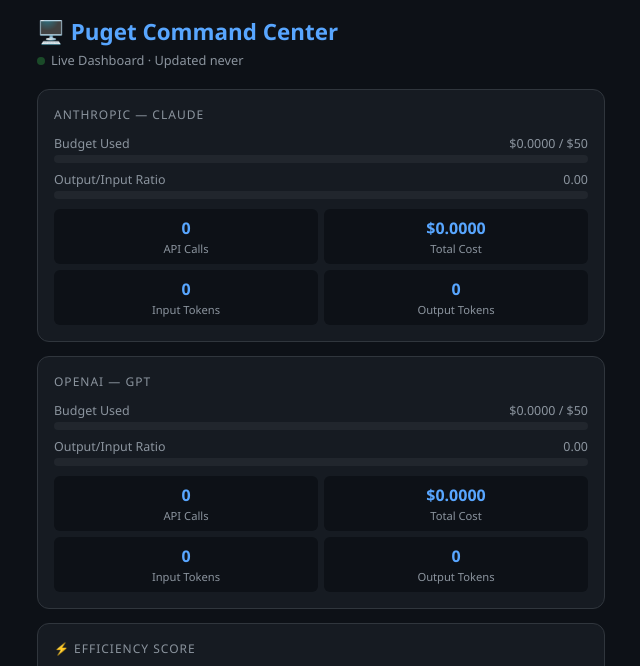
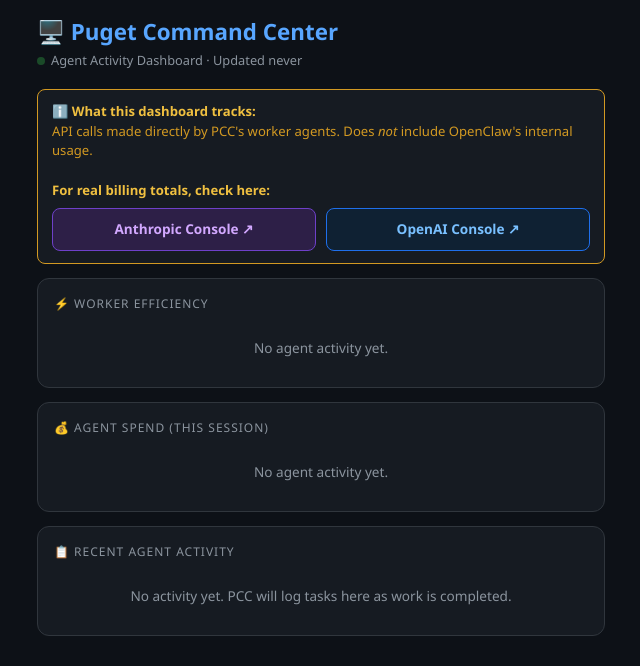
Before and after one commit to fredsaiteam/pcc-dashboard, a plain HTML site: page index.html in a window 1280 px wide. Shown: the top 666 px of the page, without its empty margins (319-959 px from the left). Drawn offline with Linux system fonts and the light colour scheme.

Commit message:
dashboard: honest tracking - agent activity only + billing console links

```diff
--- a/index.html
+++ b/index.html
@@ -11,9 +11,15 @@
     .sub { color: #8b949e; font-size: 0.8rem; margin-bottom: 20px; }
     .card { background: #161b22; border: 1px solid #30363d; border-radius: 12px; padding: 16px; margin-bottom: 14px; }
     .card-title { font-size: 0.75rem; text-transform: uppercase; letter-spacing: 1px; color: #8b949e; margin-bottom: 12px; }
-    .provider-name { font-size: 1.1rem; font-weight: bold; margin-bottom: 10px; }
-    .anthropic { color: #d2a8ff; }
-    .openai    { color: #79c0ff; }
+    .notice { background: #161b22; border: 1px solid #d29922; border-radius: 8px; padding: 12px 14px; margin-bottom: 14px; font-size: 0.82rem; color: #d29922; line-height: 1.5; }
+    .notice strong { color: #f0c040; }
+    .console-links { display: grid; grid-template-columns: 1fr 1fr; gap: 10px; margin-top: 4px; }
+    .console-btn { display: block; text-align: center; padding: 10px; border-radius: 8px; text-decoration: none; font-size: 0.85rem; font-weight: bold; }
+    .btn-anthropic { background: #2d1f47; color: #d2a8ff; border: 1px solid #6e40c9; }
+    .btn-openai    { background: #0f2133; color: #79c0ff; border: 1px solid #1f6feb; }
+    .stat-row { display: flex; justify-content: space-between; padding: 7px 0; border-bottom: 1px solid #21262d; font-size: 0.88rem; }
+    .stat-row:last-child { border: none; }
+    .stat-val { color: #58a6ff; font-weight: bold; }
     .gauge-wrap { margin: 8px 0; }
     .gauge-label { display: flex; justify-content: space-between; font-size: 0.78rem; color: #8b949e; margin-bottom: 3px; }
     .gauge-bar { height: 8px; background: #21262d; border-radius: 4px; overflow: hidden; }
@@ -21,143 +27,140 @@
     .green  { background: linear-gradient(90deg, #238636, #2ea043); }
     .yellow { background: linear-gradient(90deg, #9e6a03, #d29922); }
     .red    { background: linear-gradient(90deg, #b91c1c, #da3633); }
-    .stats { display: grid; grid-template-columns: 1fr 1fr; gap: 6px; margin-top: 10px; }
-    .stat { background: #0d1117; border-radius: 6px; padding: 8px; text-align: center; }
-    .stat-val { font-size: 1rem; font-weight: bold; color: #58a6ff; }
-    .stat-lbl { font-size: 0.7rem; color: #8b949e; margin-top: 2px; }
-    .score-wrap { text-align: center; padding: 8px 0; }
-    .score { font-size: 3rem; font-weight: bold; }
-    .score-lbl { font-size: 0.78rem; color: #8b949e; margin-top: 4px; }
-    .log-item { font-size: 0.78rem; padding: 6px 0; border-bottom: 1px solid #21262d; color: #8b949e; }
+    .score { font-size: 2.8rem; font-weight: bold; text-align: center; padding: 6px 0; }
+    .score-sub { font-size: 0.75rem; color: #8b949e; text-align: center; margin-bottom: 10px; }
+    .log-item { font-size: 0.78rem; padding: 7px 0; border-bottom: 1px solid #21262d; color: #8b949e; line-height: 1.5; }
     .log-item:last-child { border: none; }
-    .log-item .model { color: #e6edf3; font-weight: bold; }
-    .log-item .cost { color: #58a6ff; }
+    .log-model { color: #e6edf3; font-weight: bold; }
+    .log-cost  { color: #58a6ff; }
+    .empty { color: #8b949e; font-size: 0.85rem; text-align: center; padding: 14px 0; }
     .status-dot { display: inline-block; width: 8px; height: 8px; border-radius: 50%; background: #2ea043; margin-right: 6px; animation: pulse 2s infinite; }
     @keyframes pulse { 0%,100%{opacity:1} 50%{opacity:0.4} }
-    .empty { color: #8b949e; font-size: 0.85rem; text-align: center; padding: 12px 0; }
-    .alert { background: #1c1c0a; border: 1px solid #d29922; border-radius: 8px; padding: 10px 14px; margin-bottom: 14px; font-size: 0.85rem; color: #d29922; }
+    .tag { display: inline-block; font-size: 0.7rem; padding: 2px 6px; border-radius: 4px; margin-right: 4px; }
+    .tag-opus    { background: #2d1f47; color: #d2a8ff; }
+    .tag-sonnet  { background: #0f2133; color: #79c0ff; }
+    .tag-mini    { background: #0d2010; color: #56d364; }
+    .tag-other   { background: #21262d; color: #8b949e; }
+    .stats-grid { display: grid; grid-template-columns: 1fr 1fr; gap: 8px; margin-top: 10px; }
+    .stat-box { background: #0d1117; border-radius: 6px; padding: 8px; text-align: center; }
+    .stat-box-val { font-size: 1.1rem; font-weight: bold; color: #58a6ff; }
+    .stat-box-lbl { font-size: 0.7rem; color: #8b949e; margin-top: 2px; }
   </style>
 </head>
 <body>
   <h1>🖥️ Puget Command Center</h1>
-  <p class="sub"><span class="status-dot"></span>Live Dashboard · <span id="updated">Loading...</span></p>
+  <p class="sub"><span class="status-dot"></span>Agent Activity Dashboard · <span id="updated">Loading...</span></p>
 
-  <div id="alert-box"></div>
-
-  <div class="card">
-    <div class="card-title">Anthropic — Claude</div>
-    <div id="anthropic-content"><div class="empty">Loading...</div></div>
+  <div class="notice">
+    <strong>ℹ️ What this dashboard tracks:</strong><br>
+    API calls made directly by PCC's worker agents. Does <em>not</em> include OpenClaw's internal usage.<br><br>
+    <strong>For real billing totals, check here:</strong>
+    <div class="console-links" style="margin-top:8px">
+      <a class="console-btn btn-anthropic" href="https://console.anthropic.com/settings/usage" target="_blank">Anthropic Console ↗</a>
+      <a class="console-btn btn-openai"    href="https://platform.openai.com/usage"             target="_blank">OpenAI Console ↗</a>
+    </div>
   </div>
 
   <div class="card">
-    <div class="card-title">OpenAI — GPT</div>
-    <div id="openai-content"><div class="empty">Loading...</div></div>
+    <div class="card-title">⚡ Worker Efficiency</div>
+    <div id="efficiency-content"><div class="empty">No agent activity yet.</div></div>
   </div>
 
   <div class="card">
-    <div class="card-title">⚡ Efficiency Score</div>
-    <div id="efficiency-content"><div class="empty">Loading...</div></div>
+    <div class="card-title">💰 Agent Spend (this session)</div>
+    <div id="spend-content"><div class="empty">No agent activity yet.</div></div>
   </div>
 
   <div class="card">
-    <div class="card-title">📋 Recent Activity</div>
-    <div id="activity-content"><div class="empty">No activity yet.</div></div>
+    <div class="card-title">📋 Recent Agent Activity</div>
+    <div id="activity-content"><div class="empty">No activity yet. PCC will log tasks here as work is completed.</div></div>
   </div>
 
   <script>
-    const BUDGET = 50.0;
-
     function colorClass(pct) {
       return pct < 60 ? 'green' : pct < 85 ? 'yellow' : 'red';
     }
-
-    function fmt(n, decimals=4) {
-      return Number(n).toFixed(decimals);
+    function tagClass(model) {
+      if (!model) return 'tag-other';
+      if (model.includes('opus'))   return 'tag-opus';
+      if (model.includes('sonnet')) return 'tag-sonnet';
+      if (model.includes('mini'))   return 'tag-mini';
+      return 'tag-other';
     }
-
-    function providerHTML(d, cls) {
-      const cost = d.cost_usd || 0;
-      const pct = Math.min(cost / BUDGET * 100, 100);
-      const ratio = d.input_tokens > 0 ? d.output_tokens / d.input_tokens : 0;
-      const ratioPct = Math.min(ratio * 100, 100);
-      const avgCost = d.calls > 0 ? cost / d.calls : 0;
-      return `
-        <div class="gauge-wrap">
-          <div class="gauge-label"><span>Budget Used</span><span>$${fmt(cost)} / $${BUDGET}</span></div>
-          <div class="gauge-bar"><div class="gauge-fill ${colorClass(pct)}" style="width:${pct}%"></div></div>
-        </div>
-        <div class="gauge-wrap">
-          <div class="gauge-label"><span>Output/Input Ratio</span><span>${fmt(ratio,2)}</span></div>
-          <div class="gauge-bar"><div class="gauge-fill green" style="width:${ratioPct}%"></div></div>
-        </div>
-        <div class="stats">
-          <div class="stat"><div class="stat-val">${d.calls}</div><div class="stat-lbl">API Calls</div></div>
-          <div class="stat"><div class="stat-val">$${fmt(cost)}</div><div class="stat-lbl">Total Cost</div></div>
-          <div class="stat"><div class="stat-val">${Number(d.input_tokens).toLocaleString()}</div><div class="stat-lbl">Input Tokens</div></div>
-          <div class="stat"><div class="stat-val">${Number(d.output_tokens).toLocaleString()}</div><div class="stat-lbl">Output Tokens</div></div>
-        </div>`;
-    }
+    function fmt(n, d=4) { return Number(n).toFixed(d); }
 
     function render(data) {
       document.getElementById('updated').textContent =
-        'Updated ' + (data.last_updated ? data.last_updated.slice(0,16).replace('T',' ') : 'never');
+        'Updated ' + (data.last_updated ? data.last_updated.slice(0,16).replace('T',' ') + ' CT' : 'never');
 
-      document.getElementById('anthropic-content').innerHTML = providerHTML(data.anthropic, 'anthropic');
-      document.getElementById('openai-content').innerHTML    = providerHTML(data.openai,    'openai');
+      const a = data.anthropic, o = data.openai;
+      const totalCalls = a.calls + o.calls;
+      const totalCost  = (a.cost_usd||0) + (o.cost_usd||0);
+      const allLogs    = [...(a.log||[]), ...(o.log||[])].sort((x,y) => y.ts.localeCompare(x.ts));
+      const opusCalls  = allLogs.filter(e => e.model && e.model.includes('opus')).length;
+      const workerCalls= totalCalls - opusCalls;
+      const score      = totalCalls > 0 ? Math.round(workerCalls / totalCalls * 100) : 100;
+      const scoreColor = score > 70 ? '#2ea043' : score > 40 ? '#d29922' : '#da3633';
 
       // Efficiency
-      const totalCalls = data.anthropic.calls + data.openai.calls;
-      const opusCalls  = (data.anthropic.log || []).filter(e => e.model && e.model.includes('opus')).length;
-      const score      = totalCalls > 0 ? Math.round(100 - (opusCalls / totalCalls * 100)) : 100;
-      const scoreColor = score > 70 ? '#2ea043' : score > 40 ? '#d29922' : '#da3633';
-      const totalCost  = (data.anthropic.cost_usd || 0) + (data.openai.cost_usd || 0);
-      document.getElementById('efficiency-content').innerHTML = `
-        <div class="score-wrap">
-          <div class="score" style="color:${scoreColor}">${score}<span style="font-size:1rem">/100</span></div>
-          <div class="score-lbl">Higher = more work done by cheap workers vs Opus</div>
-        </div>
-        <div class="stats">
-          <div class="stat"><div class="stat-val">${totalCalls}</div><div class="stat-lbl">Total Calls</div></div>
-          <div class="stat"><div class="stat-val">$${fmt(totalCost)}</div><div class="stat-lbl">Combined Cost</div></div>
-          <div class="stat"><div class="stat-val">${opusCalls}</div><div class="stat-lbl">Opus Calls</div></div>
-          <div class="stat"><div class="stat-val">${totalCalls - opusCalls}</div><div class="stat-lbl">Worker Calls</div></div>
-        </div>`;
+      if (totalCalls === 0) {
+        document.getElementById('efficiency-content').innerHTML = '<div class="empty">No agent activity yet.</div>';
+      } else {
+        const opusPct   = Math.min(opusCalls  / totalCalls * 100, 100);
+        const workerPct = Math.min(workerCalls / totalCalls * 100, 100);
+        document.getElementById('efficiency-content').innerHTML = `
+          <div class="score" style="color:${scoreColor}">${score}<span style="font-size:1rem; color:#8b949e">/100</span></div>
+          <div class="score-sub">Higher = more work done by cheap models. Target: above 70.</div>
+          <div class="gauge-wrap">
+            <div class="gauge-label"><span>Worker calls (cheap)</span><span>${workerCalls} / ${totalCalls}</span></div>
+            <div class="gauge-bar"><div class="gauge-fill green" style="width:${workerPct}%"></div></div>
+          </div>
+          <div class="gauge-wrap">
+            <div class="gauge-label"><span>Opus calls (expensive)</span><span>${opusCalls} / ${totalCalls}</span></div>
+            <div class="gauge-bar"><div class="gauge-fill ${colorClass(opusPct)}" style="width:${opusPct}%"></div></div>
+          </div>`;
+      }
+
+      // Spend
+      if (totalCalls === 0) {
+        document.getElementById('spend-content').innerHTML = '<div class="empty">No agent activity yet.</div>';
+      } else {
+        const avgCost = totalCalls > 0 ? totalCost / totalCalls : 0;
+        document.getElementById('spend-content').innerHTML = `
+          <div class="stats-grid">
+            <div class="stat-box"><div class="stat-box-val">$${fmt(totalCost)}</div><div class="stat-box-lbl">Total Agent Spend</div></div>
+            <div class="stat-box"><div class="stat-box-val">${totalCalls}</div><div class="stat-box-lbl">Total Calls</div></div>
+            <div class="stat-box"><div class="stat-box-val">$${fmt(a.cost_usd||0)}</div><div class="stat-box-lbl">Anthropic</div></div>
+            <div class="stat-box"><div class="stat-box-val">$${fmt(o.cost_usd||0)}</div><div class="stat-box-lbl">OpenAI</div></div>
+          </div>`;
+      }
 
       // Activity log
-      const allLogs = [...(data.anthropic.log || []), ...(data.openai.log || [])]
-        .sort((a, b) => b.ts.localeCompare(a.ts)).slice(0, 10);
       if (allLogs.length === 0) {
-        document.getElementById('activity-content').innerHTML = '<div class="empty">No activity yet.</div>';
+        document.getElementById('activity-content').innerHTML =
+          '<div class="empty">No activity yet. PCC will log tasks here as work is completed.</div>';
       } else {
-        document.getElementById('activity-content').innerHTML = allLogs.map(e => `
+        document.getElementById('activity-content').innerHTML = allLogs.slice(0,10).map(e => `
           <div class="log-item">
-            <span class="model">${e.model}</span> &nbsp;·&nbsp;
-            <span class="cost">$${fmt(e.cost, 5)}</span> &nbsp;·&nbsp;
+            <span class="tag ${tagClass(e.model)}">${e.model}</span>
+            <span class="log-cost">$${fmt(e.cost,5)}</span> &nbsp;·&nbsp;
             in:${Number(e.input).toLocaleString()} out:${Number(e.output).toLocaleString()}<br>
-            <small>${e.task || 'unlabeled'} · ${e.ts.slice(0,16).replace('T',' ')}</small>
+            <small>${e.task || 'unlabeled task'} · ${e.ts.slice(0,16).replace('T',' ')}</small>
           </div>`).join('');
       }
-
-      // Budget alerts
-      const alerts = [];
-      if ((data.anthropic.cost_usd / BUDGET) > 0.85) alerts.push('⚠️ Anthropic budget over 85%');
-      if ((data.openai.cost_usd / BUDGET) > 0.85)    alerts.push('⚠️ OpenAI budget over 85%');
-      document.getElementById('alert-box').innerHTML = alerts.map(a =>
-        `<div class="alert">${a}</div>`).join('');
     }
 
     async function fetchData() {
       try {
         const r = await fetch('stats.json?t=' + Date.now());
-        const data = await r.json();
-        render(data);
+        render(await r.json());
       } catch(e) {
-        document.getElementById('updated').textContent = 'Could not load data';
+        document.getElementById('updated').textContent = 'Could not load stats.json';
       }
     }
 
     fetchData();
-    setInterval(fetchData, 60000); // refresh every 60s
+    setInterval(fetchData, 60000);
   </script>
 </body>
 </html>
```
